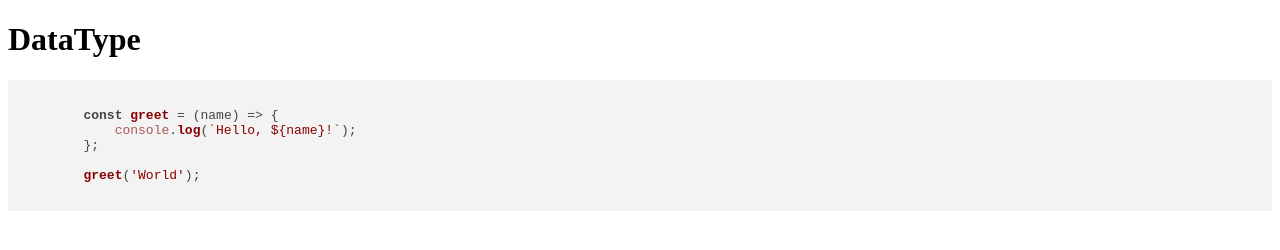
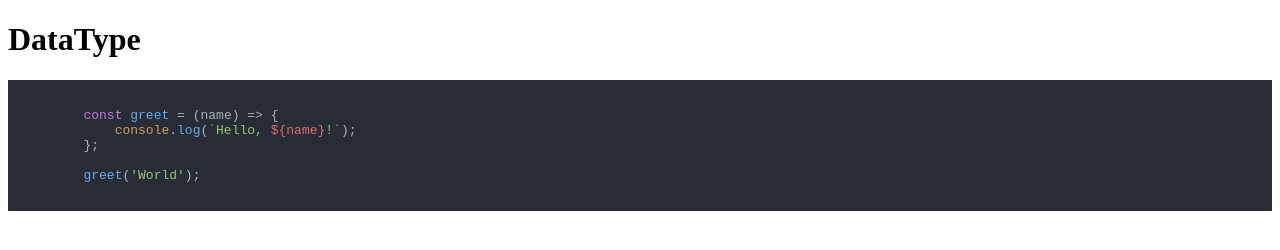
Before and after one commit to rishabhraj291196/javascript, a plain HTML site: page basics/datatype.html in a window 1280 px wide. Drawn offline with Linux system fonts and the light colour scheme.

Commit message:
update theme

```diff
--- a/basics/datatype.html
+++ b/basics/datatype.html
@@ -4,7 +4,7 @@
     <meta charset="UTF-8">
     <meta name="viewport" content="width=device-width, initial-scale=1.0">
     <title>Datatype</title>
-    <link rel="stylesheet" href="../highlight/styles/default.min.css">
+    <link rel="stylesheet" href="../highlight/styles/atom-one-dark.min.css">
 </head>
 <body>
     <h1>DataType</h1>
```
